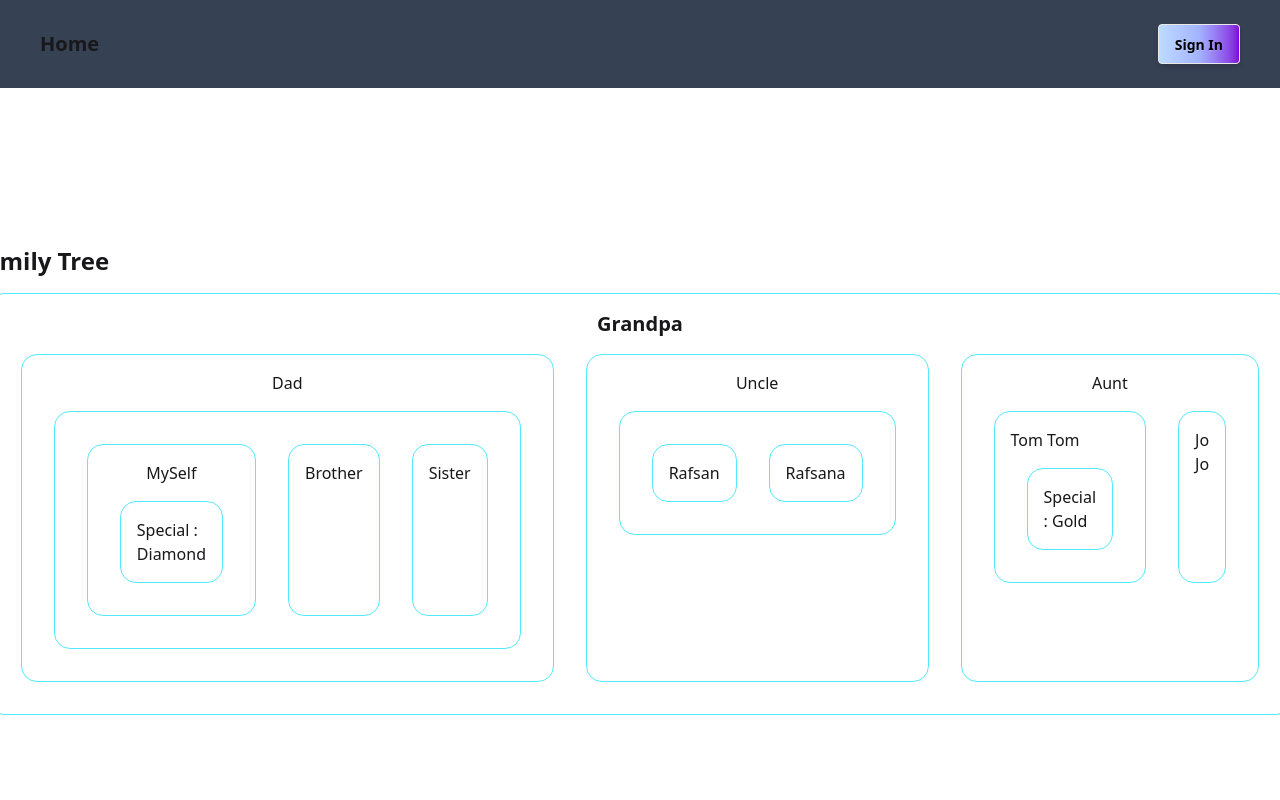
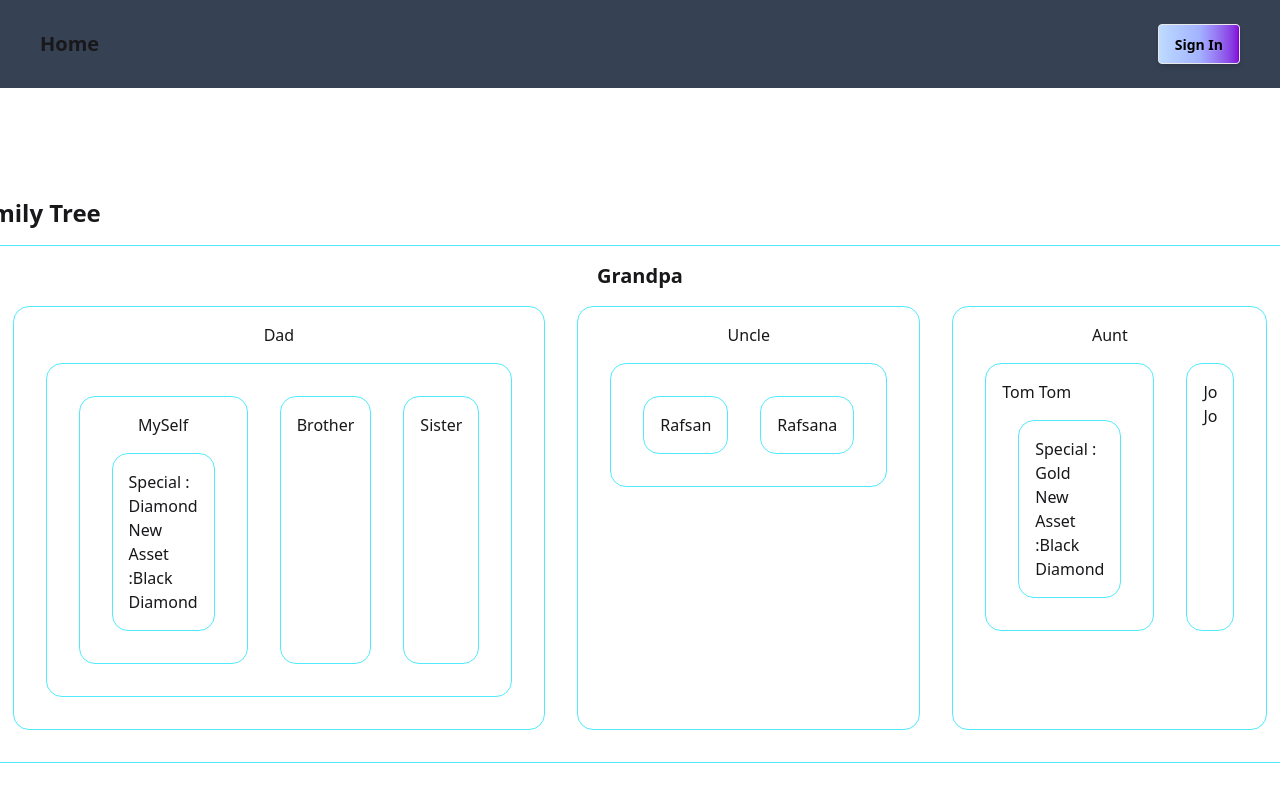
Before and after one commit to sakib404-hub/different-way-of-collecting-data-44-, a React (Vite) app: page /dataCollectione in a window 1280 px wide. Shown: the top 800 px of the page. Built offline with nearby package versions, Linux system fonts and the light colour scheme.

Commit message:
context api means withour prop drilling

```diff
--- a/src/Component/FamilyTree/FamilyTree.jsx
+++ b/src/Component/FamilyTree/FamilyTree.jsx
@@ -1,12 +1,17 @@
-import React from 'react';
+import React, { createContext } from 'react';
 import Grandpa from './Grandpa';
+
+export const AssetContext = createContext('');
 
 const FamilyTree = () => {
     const asset = 'Diamond'
+    const asset2 = 'Black Diamond'
     return (
         <div>
             <h2 className='text-2xl font-bold'>Family Tree</h2>
-            <Grandpa asset={asset}></Grandpa>
+            <AssetContext.Provider value={asset2}>
+                <Grandpa asset={asset}></Grandpa>
+            </AssetContext.Provider>
         </div>
     );
 };
--- a/src/Component/FamilyTree/Special.jsx
+++ b/src/Component/FamilyTree/Special.jsx
@@ -1,9 +1,12 @@
-import React from 'react';
+import React, { useContext } from 'react';
+import { AssetContext } from './FamilyTree';
 
 const Special = ({ asset, anotherAsset }) => {
+    const newAsset = useContext(AssetContext);
     return (
         <div className='border border-cyan-300 m-4 p-4 rounded-2xl'>
             <h3>Special : {asset} {anotherAsset}</h3>
+            <p>New Asset :{newAsset}</p>
         </div>
     );
 };
```
